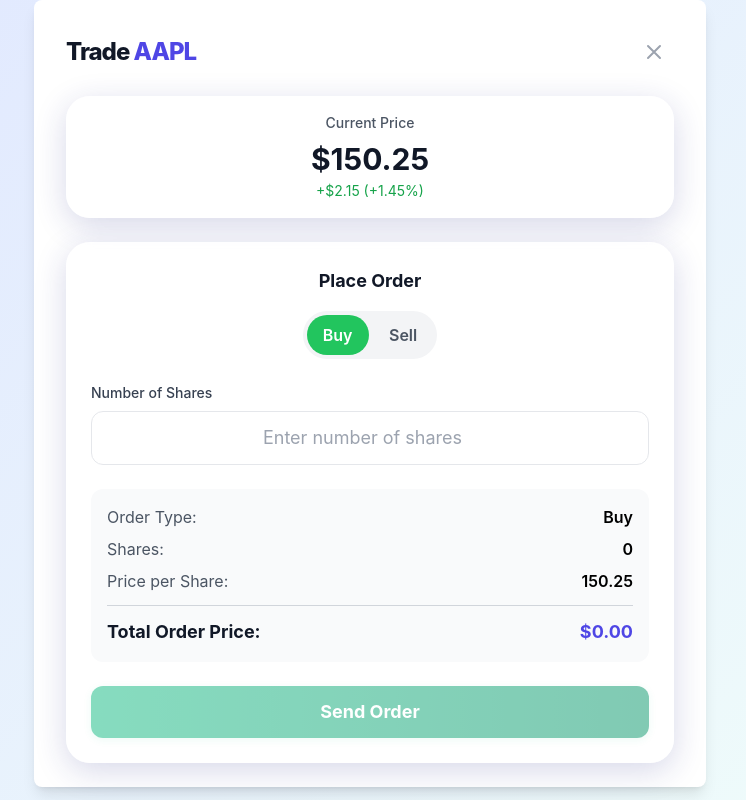
After one commit to anamitsutani/portfolio_manager_team03, a Flask app: template templates/trade.html in a window 1280 px wide. The commit adds this page. Shown: the whole page, without its empty margins (270-1016 px from the left). Run offline with Flask 3, Linux system fonts and the light colour scheme; the template is opened without the code that fills it, so the values that code supplies are empty; some libraries are stand-ins or nearby versions.

Commit message:
new modal for buy/sell

```diff
--- a/templates/holdings.html
+++ b/templates/holdings.html
@@ -20,8 +20,7 @@
                 <td class="px-6 py-4">
                     <div class="flex space-x-2">
                         <div class="flex space-x-2">
-                            <button class="buy-btn open-trade-modal">Buy</button>
-                            <button class="sell-btn open-trade-modal">Sell</button>
+                            <button class="trade-btn open-trade-modal">Trade</button>
                         </div>
                     </div>
                 </td>
--- /dev/null
+++ b/templates/trade.html
@@ -0,0 +1,192 @@
+<!DOCTYPE html>
+<html lang="en">
+<head>
+    <meta charset="UTF-8">
+    <meta name="viewport" content="width=device-width, initial-scale=1.0">
+    <title>Trade Stock</title>
+    <script src="https://cdn.tailwindcss.com"></script>
+    <link rel="stylesheet" href="../styles.css">
+</head>
+<body>
+    <div class="container mx-auto px-4 py-4 bg-white max-w-2xl rounded-lg shadow-lg">
+    <!-- Header -->
+    <header class="px-4 py-4">
+        <div class="flex justify-between items-center">
+            <div class="text-left">
+                <h1 class="text-2xl font-extrabold text-gray-900 tracking-tight" style="letter-spacing:-1px;">
+                    Trade <span class="text-indigo-600" id="ticker-symbol">AAPL</span>
+                </h1>
+            </div>
+            <div class="flex items-center">
+                <button class="p-2 text-gray-400 hover:text-gray-600 transition-colors" onclick="closeModal()">
+                    <svg class="w-6 h-6" fill="none" stroke="currentColor" viewBox="0 0 24 24">
+                        <path stroke-linecap="round" stroke-linejoin="round" stroke-width="2" d="M6 18L18 6M6 6l12 12"></path>
+                    </svg>
+                </button>
+            </div>
+        </div>
+    </header>
+
+    <!-- still need to change this so that it reflects real data-->
+    <div class="px-4 py-2">
+        <!-- Current Price Section -->
+        <div class="glass p-4 mb-6">
+            <div class="text-center">
+                <p class="text-sm font-medium text-gray-600 mb-2">Current Price</p>
+                <p class="text-3xl font-bold text-gray-900" id="current-price">$150.25</p>
+                <p class="text-sm text-green-600 mt-1" id="price-change">+$2.15 (+1.45%)</p>
+            </div>
+        </div>
+
+        <!-- Trading Interface -->
+        <div class="glass p-6">
+            <h2 class="text-lg font-bold text-gray-900 mb-4 text-center">Place Order</h2>
+
+            <!-- Buy/Sell Toggle -->
+            <div class="mb-6">
+                <div class="flex justify-center">
+                    <div class="bg-gray-100 p-1 rounded-full">
+                        <button id="buy-toggle" class="px-4 py-2 rounded-full font-semibold transition-all duration-200 bg-green-500 text-white">
+                            Buy
+                        </button>
+                        <button id="sell-toggle" class="px-4 py-2 rounded-full font-semibold transition-all duration-200 text-gray-600 hover:text-gray-900">
+                            Sell
+                        </button>
+                    </div>
+                </div>
+            </div>
+
+            <!-- Shares Input -->
+            <div class="mb-6">
+                <label for="shares-input" class="block text-sm font-medium text-gray-700 mb-2">
+                    Number of Shares
+                </label>
+                <input
+                    type="number"
+                    id="shares-input"
+                    min="1"
+                    step="1"
+                    placeholder="Enter number of shares"
+                    class="w-full px-4 py-3 border border-gray-200 rounded-xl focus:outline-none focus:ring-2 focus:ring-indigo-400 focus:border-indigo-400 text-lg text-center bg-white/70"
+                >
+            </div>
+
+            <!-- Order Summary -->
+            <div class="mb-6 p-4 bg-gray-50 rounded-xl">
+                <div class="flex justify-between items-center mb-2">
+                    <span class="text-gray-600">Order Type:</span>
+                    <span class="font-semibold" id="order-type">Buy</span>
+                </div>
+                <div class="flex justify-between items-center mb-2">
+                    <span class="text-gray-600">Shares:</span>
+                    <span class="font-semibold" id="order-shares">0</span>
+                </div>
+                <div class="flex justify-between items-center mb-2">
+                    <span class="text-gray-600">Price per Share:</span>
+                    <span class="font-semibold" id="order-price-per-share">$150.25</span>
+                </div>
+                <hr class="my-3 border-gray-300">
+                <div class="flex justify-between items-center">
+                    <span class="text-lg font-bold text-gray-900">Total Order Price:</span>
+                    <span class="text-lg font-bold text-indigo-600" id="total-order-price">$0.00</span>
+                </div>
+            </div>
+
+            <!-- Send Order Button -->
+            <button
+                id="send-order-btn"
+                class="w-full py-3 px-6 rounded-xl font-bold text-lg transition-all duration-200 disabled:opacity-50 disabled:cursor-not-allowed buy-btn"
+                disabled
+            >
+                Send Order
+            </button>
+        </div>
+    </div>
+
+    <script>
+        // Trading interface functionality
+        const buyToggle = document.getElementById('buy-toggle');
+        const sellToggle = document.getElementById('sell-toggle');
+        const sharesInput = document.getElementById('shares-input');
+        const orderType = document.getElementById('order-type');
+        const orderShares = document.getElementById('order-shares');
+        const orderPricePerShare = document.getElementById('order-price-per-share');
+        const totalOrderPrice = document.getElementById('total-order-price');
+        const sendOrderBtn = document.getElementById('send-order-btn');
+        const currentPriceElement = document.getElementById('current-price');
+
+        let isBuyMode = true;
+        let currentPrice = 150.25; // This would come from API in real implementation
+
+        // Toggle between Buy and Sell
+        buyToggle.addEventListener('click', () => {
+            isBuyMode = true;
+            buyToggle.classList.add('bg-green-500', 'text-white');
+            buyToggle.classList.remove('text-gray-600');
+            sellToggle.classList.remove('bg-red-500', 'text-white');
+            sellToggle.classList.add('text-gray-600');
+
+            orderType.textContent = 'Buy';
+            sendOrderBtn.classList.remove('sell-btn');
+            sendOrderBtn.classList.add('buy-btn');
+            sendOrderBtn.textContent = 'Send Buy Order';
+        });
+
+        sellToggle.addEventListener('click', () => {
+            isBuyMode = false;
+            sellToggle.classList.add('bg-red-500', 'text-white');
+            sellToggle.classList.remove('text-gray-600');
+            buyToggle.classList.remove('bg-green-500', 'text-white');
+            buyToggle.classList.add('text-gray-600');
+
+            orderType.textContent = 'Sell';
+            sendOrderBtn.classList.remove('buy-btn');
+            sendOrderBtn.classList.add('sell-btn');
+            sendOrderBtn.textContent = 'Send Sell Order';
+        });
+
+        // Update order calculation when shares input changes
+        sharesInput.addEventListener('input', () => {
+            const shares = parseInt(sharesInput.value) || 0;
+            const totalPrice = shares * currentPrice;
+
+            orderShares.textContent = shares;
+            totalOrderPrice.textContent = `$${totalPrice.toFixed(2)}`;
+
+            // Enable/disable send order button
+            sendOrderBtn.disabled = shares <= 0;
+        });
+
+        // Send order functionality
+        sendOrderBtn.addEventListener('click', () => {
+            const shares = parseInt(sharesInput.value) || 0;
+            const totalPrice = shares * currentPrice;
+            const action = isBuyMode ? 'buy' : 'sell';
+
+            if (shares > 0) {
+                // In a real implementation, this would send the order to the backend
+                alert(`Order placed: ${action.toUpperCase()} ${shares} shares of ${document.getElementById('ticker-symbol').textContent} for $${totalPrice.toFixed(2)}`);
+
+                // Reset form
+                sharesInput.value = '';
+                orderShares.textContent = '0';
+                totalOrderPrice.textContent = '$0.00';
+                sendOrderBtn.disabled = true;
+            }
+        });
+
+        // Initialize price display
+        orderPricePerShare.textContent = `${currentPrice.toFixed(2)}`;
+
+        // Close modal function
+        window.closeModal = function() {
+            const tradeModal = document.getElementById('trade-modal');
+            if (tradeModal) {
+                tradeModal.classList.add('hidden');
+            }
+        };
+
+    </script>
+</div>
+</body>
+</html>
```
Also changed, not shown: templates/portfolio.html (+1 -101 lines).
